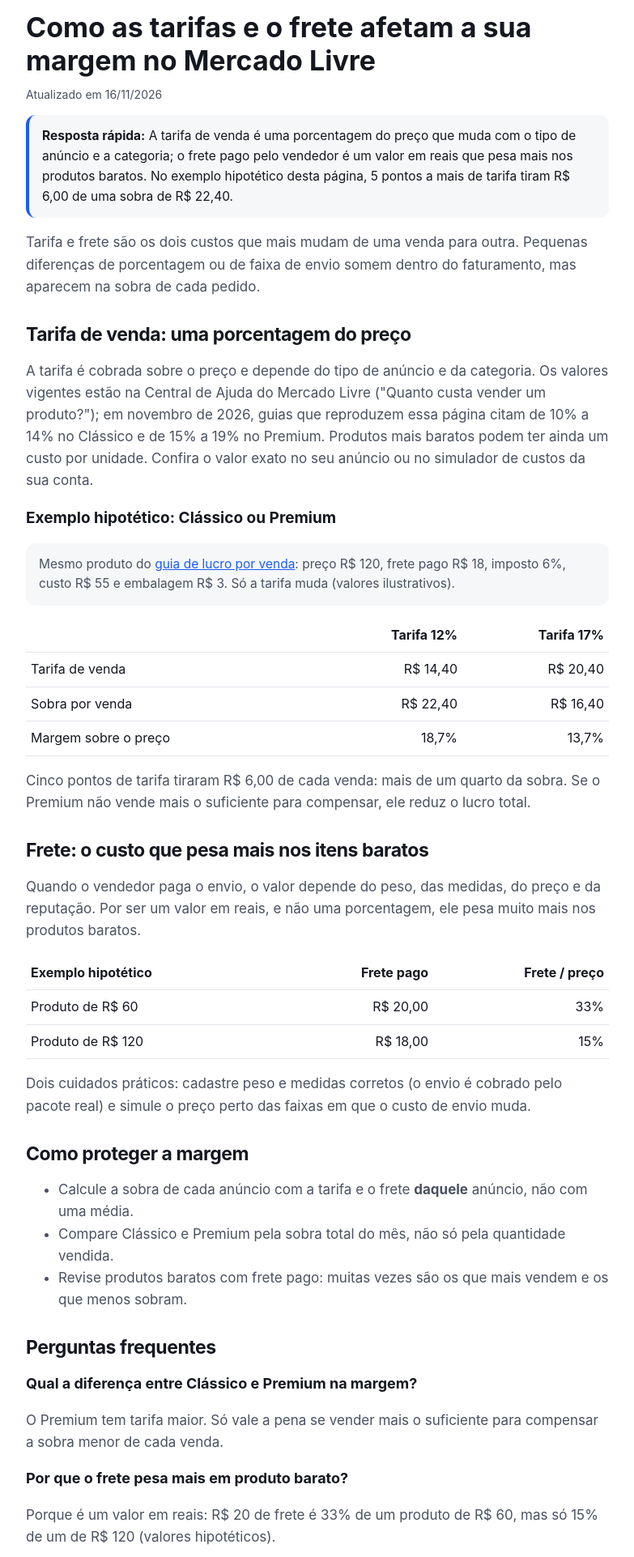
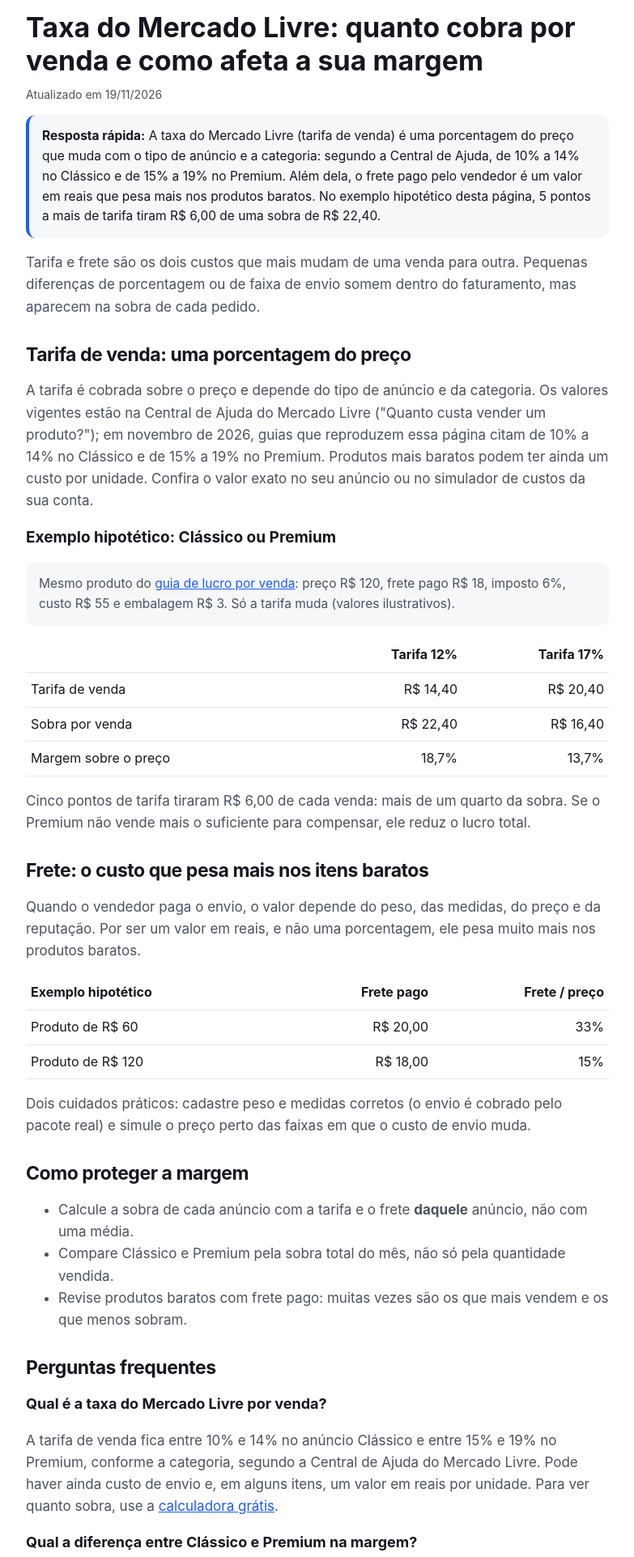
Before and after one commit to pedrovcrm/vendaclara-downloads, a plain HTML site: page tarifas-e-frete-margem-mercado-livre.html in a window 1280 px wide. Shown: the part 75-1998 px from the top of the page at 81% size, without its empty margins (248-1031 px from the left). Drawn offline with Linux system fonts and the light colour scheme; no server answers.

Commit message:
Site de vendas 2026-11-19

```diff
--- a/tarifas-e-frete-margem-mercado-livre.html
+++ b/tarifas-e-frete-margem-mercado-livre.html
@@ -3,10 +3,10 @@
 <head>
 <meta charset="utf-8">
 <meta name="viewport" content="width=device-width,initial-scale=1">
-<title>Como as tarifas e o frete afetam a sua margem no Mercado Livre · VendaClara</title>
-<meta name="description" content="Entenda como a tarifa de venda (Clássico e Premium) e o frete pago pelo vendedor reduzem a margem de cada venda no Mercado Livre, com exemplos.">
+<title>Taxa do Mercado Livre: quanto cobra por venda e como afeta a sua margem · VendaClara</title>
+<meta name="description" content="Quanto o Mercado Livre cobra por venda: tarifa de 10% a 14% no Clássico e de 15% a 19% no Premium, conforme a categoria, mais frete. Veja quanto isso tira da sua margem, com exemplos e calculadora grátis.">
 <link rel="canonical" href="https://www.vendaclara.workers.dev/tarifas-e-frete-margem-mercado-livre.html">
-<meta property="og:title" content="Como as tarifas e o frete afetam a sua margem no Mercado Livre"><meta property="og:description" content="Entenda como a tarifa de venda (Clássico e Premium) e o frete pago pelo vendedor reduzem a margem de cada venda no Mercado Livre, com exemplos."><meta property="og:type" content="article"><meta property="og:url" content="https://www.vendaclara.workers.dev/tarifas-e-frete-margem-mercado-livre.html">
+<meta property="og:title" content="Taxa do Mercado Livre: quanto cobra por venda e como afeta a sua margem"><meta property="og:description" content="Quanto o Mercado Livre cobra por venda: tarifa de 10% a 14% no Clássico e de 15% a 19% no Premium, conforme a categoria, mais frete. Veja quanto isso tira da sua margem, com exemplos e calculadora grátis."><meta property="og:type" content="article"><meta property="og:url" content="https://www.vendaclara.workers.dev/tarifas-e-frete-margem-mercado-livre.html">
 <style>
 :root{--fg:#14171f;--fg2:#4a5160;--fg3:#6b7280;--line:#e3e6ec;--bg:#f6f7f9;--brand:#1a5cff;--brand2:#e8efff;--ok:#127a4a;--okbg:#e6f5ee;--warn:#9a5b00;--warnbg:#fff4e0}
 *{box-sizing:border-box}html{scroll-behavior:smooth}body{margin:0;font:17px/1.6 Inter,system-ui,-apple-system,"Segoe UI",Roboto,sans-serif;color:var(--fg);background:#fff;-webkit-font-smoothing:antialiased}
@@ -56,9 +56,9 @@ footer{padding:40px 0;border-top:1px solid var(--line);font-size:14px;color:var(
 <body>
 <div class="art">
 <p><a href="index.html">◆ VendaClara</a> · <a href="calculadora.html?origem=guia-tarifas">Calculadora grátis</a></p>
-<h1>Como as tarifas e o frete afetam a sua margem no Mercado Livre</h1>
-<p class="nota" style="font-size:14px;margin:0">Atualizado em 16/11/2026</p>
-<div class="ex" style="border-left:4px solid var(--brand);margin:14px 0"><b>Resposta rápida:</b> A tarifa de venda é uma porcentagem do preço que muda com o tipo de anúncio e a categoria; o frete pago pelo vendedor é um valor em reais que pesa mais nos produtos baratos. No exemplo hipotético desta página, 5 pontos a mais de tarifa tiram R$ 6,00 de uma sobra de R$ 22,40.</div>
+<h1>Taxa do Mercado Livre: quanto cobra por venda e como afeta a sua margem</h1>
+<p class="nota" style="font-size:14px;margin:0">Atualizado em 19/11/2026</p>
+<div class="ex" style="border-left:4px solid var(--brand);margin:14px 0"><b>Resposta rápida:</b> A taxa do Mercado Livre (tarifa de venda) é uma porcentagem do preço que muda com o tipo de anúncio e a categoria: segundo a Central de Ajuda, de 10% a 14% no Clássico e de 15% a 19% no Premium. Além dela, o frete pago pelo vendedor é um valor em reais que pesa mais nos produtos baratos. No exemplo hipotético desta página, 5 pontos a mais de tarifa tiram R$ 6,00 de uma sobra de R$ 22,40.</div>
 <p>Tarifa e frete são os dois custos que mais mudam de uma venda para outra. Pequenas diferenças de porcentagem ou de faixa de envio somem dentro do faturamento, mas aparecem na sobra de cada pedido.</p>
 <h2>Tarifa de venda: uma porcentagem do preço</h2>
 <p>A tarifa é cobrada sobre o preço e depende do tipo de anúncio e da categoria. Os valores vigentes estão na Central de Ajuda do Mercado Livre ("Quanto custa vender um produto?"); em novembro de 2026, guias que reproduzem essa página citam de 10% a 14% no Clássico e de 15% a 19% no Premium. Produtos mais baratos podem ter ainda um custo por unidade. Confira o valor exato no seu anúncio ou no simulador de custos da sua conta.</p>
@@ -82,13 +82,15 @@ footer{padding:40px 0;border-top:1px solid var(--line);font-size:14px;color:var(
 <li>Revise produtos baratos com frete pago: muitas vezes são os que mais vendem e os que menos sobram.</li>
 </ul>
 <h2>Perguntas frequentes</h2>
+<h3 style="font-size:18px;margin:16px 0 4px">Qual é a taxa do Mercado Livre por venda?</h3>
+<p>A tarifa de venda fica entre 10% e 14% no anúncio Clássico e entre 15% e 19% no Premium, conforme a categoria, segundo a Central de Ajuda do Mercado Livre. Pode haver ainda custo de envio e, em alguns itens, um valor em reais por unidade. Para ver quanto sobra, use a <a href="calculadora.html?origem=guia-tarifas">calculadora grátis</a>.</p>
 <h3 style="font-size:18px;margin:16px 0 4px">Qual a diferença entre Clássico e Premium na margem?</h3>
 <p>O Premium tem tarifa maior. Só vale a pena se vender mais o suficiente para compensar a sobra menor de cada venda.</p>
 <h3 style="font-size:18px;margin:16px 0 4px">Por que o frete pesa mais em produto barato?</h3>
 <p>Porque é um valor em reais: R$ 20 de frete é 33% de um produto de R$ 60, mas só 15% de um de R$ 120 (valores hipotéticos).</p>
 <h3 style="font-size:18px;margin:16px 0 4px">Onde confiro a tarifa exata do meu anúncio?</h3>
 <p>No próprio anúncio ou no simulador de custos da sua conta no Mercado Livre.</p>
-<script type="application/ld+json">{"@context": "https://schema.org", "@type": "FAQPage", "mainEntity": [{"@type": "Question", "name": "Qual a diferença entre Clássico e Premium na margem?", "acceptedAnswer": {"@type": "Answer", "text": "O Premium tem tarifa maior. Só vale a pena se vender mais o suficiente para compensar a sobra menor de cada venda."}}, {"@type": "Question", "name": "Por que o frete pesa mais em produto barato?", "acceptedAnswer": {"@type": "Answer", "text": "Porque é um valor em reais: R$ 20 de frete é 33% de um produto de R$ 60, mas só 15% de um de R$ 120 (valores hipotéticos)."}}, {"@type": "Question", "name": "Onde confiro a tarifa exata do meu anúncio?", "acceptedAnswer": {"@type": "Answer", "text": "No próprio anúncio ou no simulador de custos da sua conta no Mercado Livre."}}]}</script>
+<script type="application/ld+json">{"@context": "https://schema.org", "@type": "FAQPage", "mainEntity": [{"@type": "Question", "name": "Qual é a taxa do Mercado Livre por venda?", "acceptedAnswer": {"@type": "Answer", "text": "A tarifa de venda fica entre 10% e 14% no anúncio Clássico e entre 15% e 19% no Premium, conforme a categoria, segundo a Central de Ajuda do Mercado Livre. Pode haver ainda custo de envio e, em alguns itens, um valor em reais por unidade. Para ver quanto sobra, use a calculadora grátis."}}, {"@type": "Question", "name": "Qual a diferença entre Clássico e Premium na margem?", "acceptedAnswer": {"@type": "Answer", "text": "O Premium tem tarifa maior. Só vale a pena se vender mais o suficiente para compensar a sobra menor de cada venda."}}, {"@type": "Question", "name": "Por que o frete pesa mais em produto barato?", "acceptedAnswer": {"@type": "Answer", "text": "Porque é um valor em reais: R$ 20 de frete é 33% de um produto de R$ 60, mas só 15% de um de R$ 120 (valores hipotéticos)."}}, {"@type": "Question", "name": "Onde confiro a tarifa exata do meu anúncio?", "acceptedAnswer": {"@type": "Answer", "text": "No próprio anúncio ou no simulador de custos da sua conta no Mercado Livre."}}]}</script>
 <div class="cta"><p style="margin-top:0"><b>Faça a conta com os seus números.</b> A calculadora gratuita simula quanto sobra de uma venda, sem cadastro e sem instalar nada.</p>
 <p style="margin-bottom:0"><a class="btn" href="calculadora.html?origem=guia-tarifas">Abrir a calculadora</a></p></div>
 <p>Quer essa conta para todos os seus pedidos, com a tarifa e o frete de cada venda? O VendaClara, programa para Windows, faz isso lendo suas vendas pela integração oficial do Mercado Livre e está em <b>beta gratuito</b>. <a href="prelancamento.html?origem=guia-tarifas">Quero participar do beta</a>.</p>
```
Also changed, not shown: calculadora.html (+10 -5 lines), index.html (+2 -0 lines).
